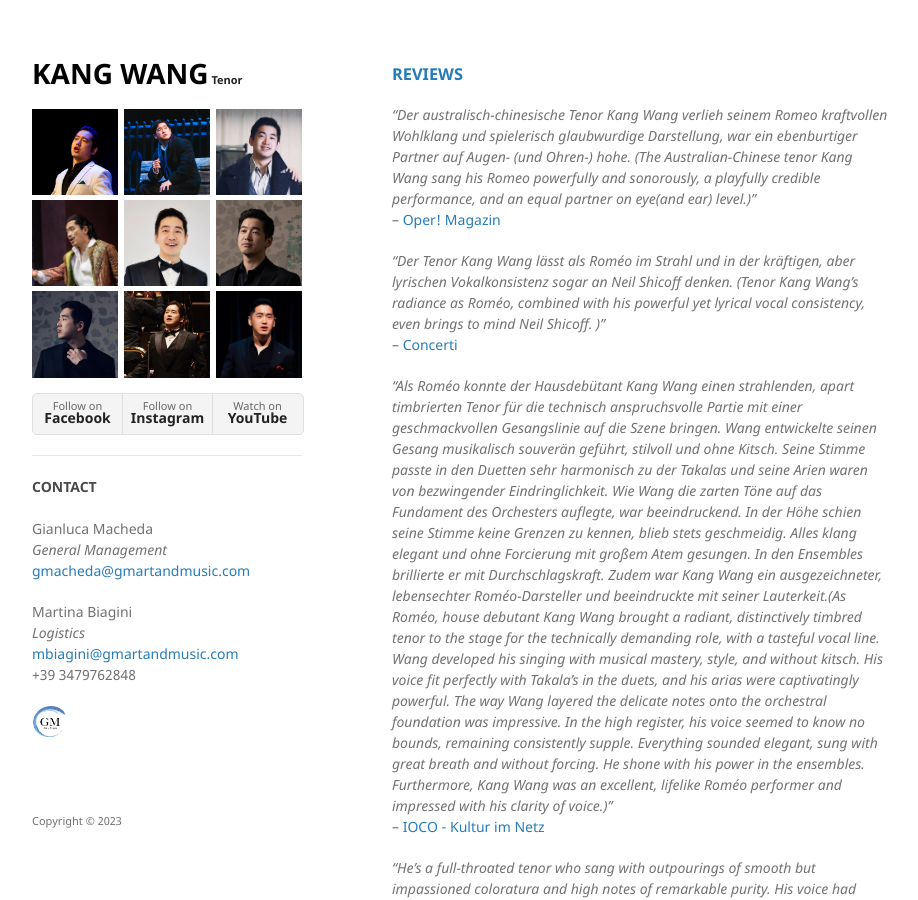
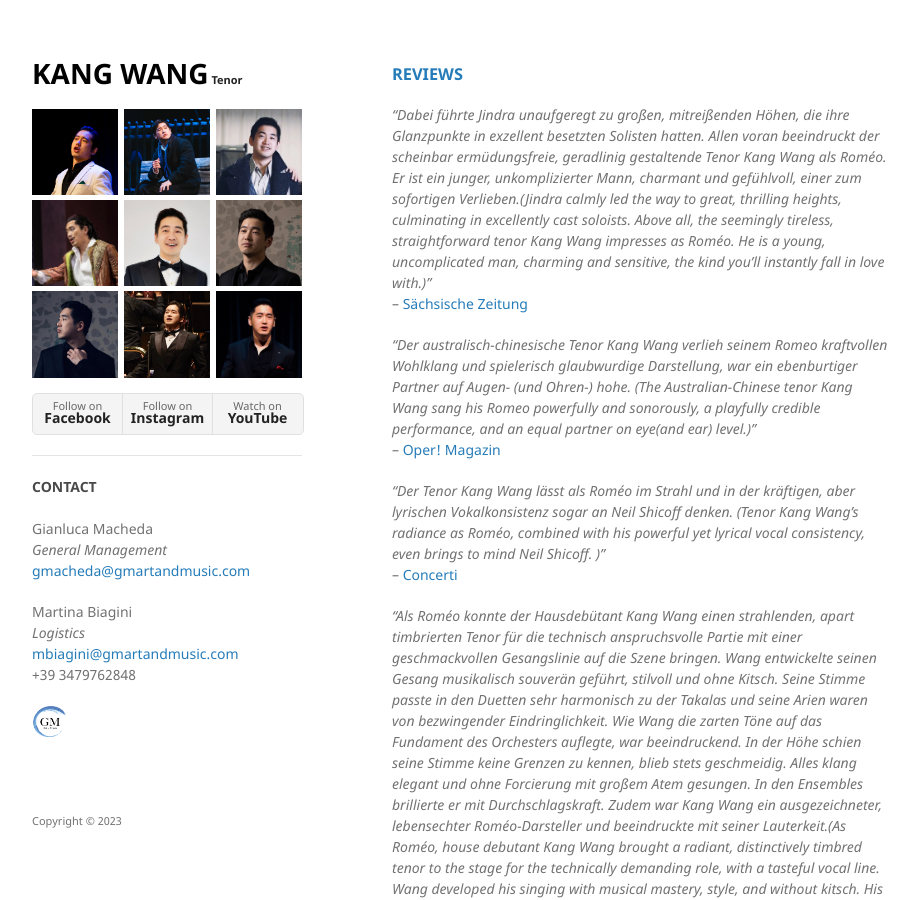
Before and after one commit to kwopera/kwt, a Jekyll site: the page built from reviews.md, in a window 1280 px wide and 900 px high. Shown: the whole window, without its empty margins (178-1096 px from the left). Built offline with Jekyll 4.4.1, drawn with Linux system fonts in a browser that asks for light colours; our own code applies the rules of GitHub Pages for plain Markdown files.

Commit message:
Update reviews.md

```diff
--- a/reviews.md
+++ b/reviews.md
@@ -1,5 +1,8 @@
 <h3 id="reviews"><a href="{{ "/reviews.html" | absolute_url }}#reviews">REVIEWS</a></h3>
 <br/>
+_"Dabei führte Jindra unaufgeregt zu großen, mitreißenden Höhen, die ihre Glanzpunkte in exzellent besetzten Solisten hatten. Allen voran beeindruckt der scheinbar ermüdungsfreie, geradlinig gestaltende Tenor Kang Wang als Roméo. Er ist ein junger, unkomplizierter Mann, charmant und gefühlvoll, einer zum sofortigen Verlieben.(Jindra calmly led the way to great, thrilling heights, culminating in excellently cast soloists. Above all, the seemingly tireless, straightforward tenor Kang Wang impresses as Roméo. He is a young, uncomplicated man, charming and sensitive, the kind you'll instantly fall in love with.)"_
+<br/>-- <a href="https://www.saechsische.de/kultur/regional/premiere-von-romeo-et-juliette-in-der-semperoper-dresden-nur-musikalisch-spitzenklasse-MFXNEF5T65DSLOQP5ZWXFCCH6Q.html" target="_blank">Sächsische Zeitung</a>
+
 _"Der australisch-chinesische Tenor Kang Wang verlieh seinem Romeo kraftvollen Wohlklang und spielerisch glaubwurdige Darstellung, war ein ebenburtiger Partner auf Augen- (und Ohren-) hohe. (The Australian-Chinese tenor Kang Wang sang his Romeo powerfully and sonorously, a playfully credible performance, and an equal partner on eye(and ear) level.)"_
 <br/>-- <a href="https://www.oper-magazin.de/" target="_blank">Oper! Magazin</a>
 
```
